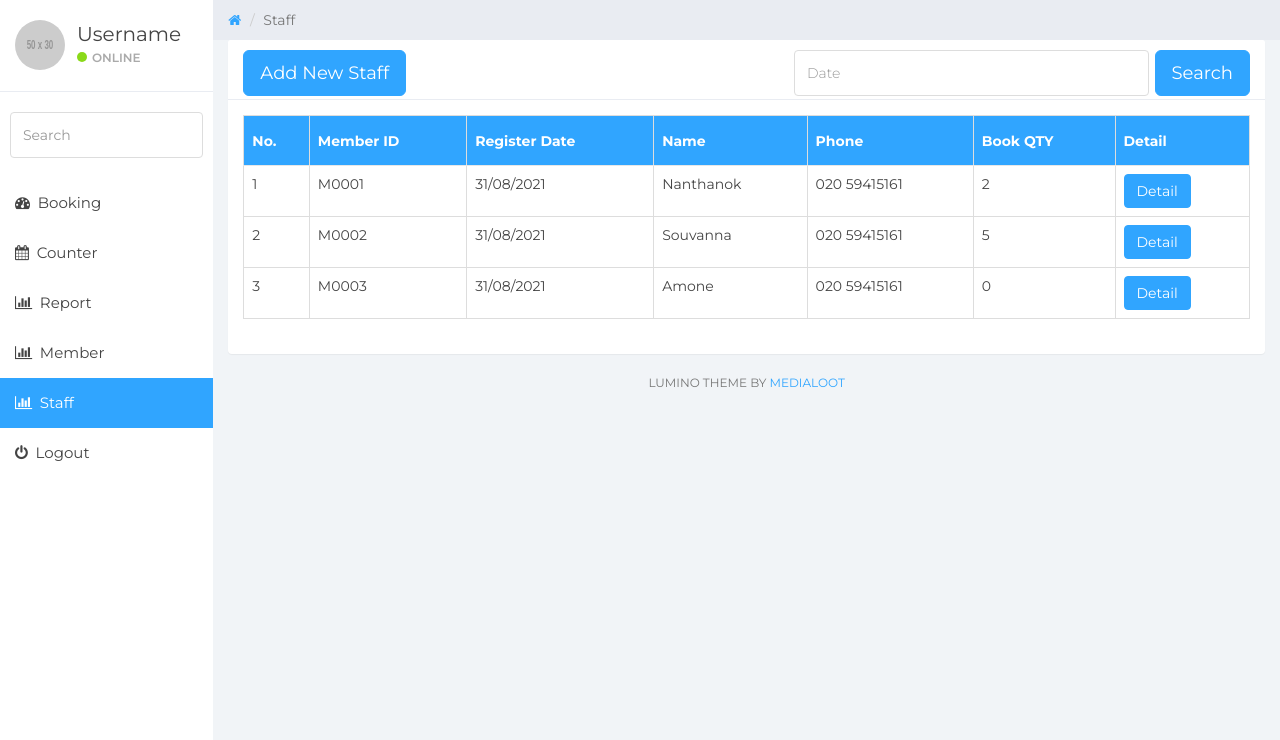
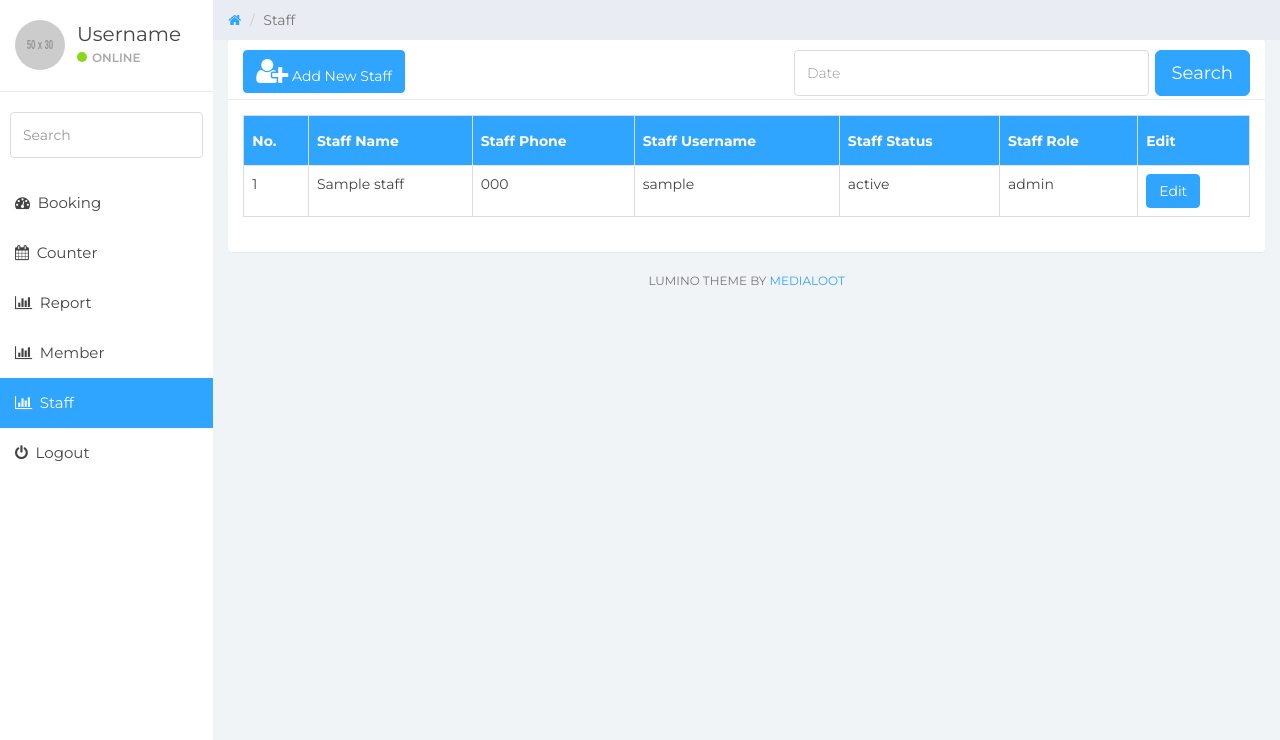
Before and after one commit to nunthanok/football, a PHP site: page /admin/staff.php in a window 1280 px wide. Shown: the part 60-800 px from the top of the page. Run offline with PHP 8.4, Linux system fonts and the light colour scheme; tables that the repository leaves empty or names only in its code hold one stand-in row (values such as "Sample post"); grey boxes labelled with a size stand in for pictures from a placeholder-image service; some libraries are stand-ins or nearby versions.

Commit message:
query data from table staffs

```diff
--- a/admin/staff.php
+++ b/admin/staff.php
@@ -1,3 +1,7 @@
+<?php
+include("../database/connect.php");
+?>
+
 <!DOCTYPE html>
 <html>
 <head>
@@ -132,7 +136,7 @@
 
 					<div class="row">
 							<div class="col-lg-6">
-								<button class="btn btn-primary btn-lg"> Add New Staff</button>
+								<button class="btn btn-primary btn-md" data-toggle="modal" data-target="#myModal"><i class="fa fa-user-plus fa-2x"></i> Add New Staff</button>
 							</div>
 							<div class="col-lg-6">
 								<form class="form-inline pull-right">
@@ -150,42 +154,50 @@
 						<thead style="background-color: #30a5ff; color: white;">
 							<tr>
 								<th>No.</th>
-								<th>Member ID</th>
-								<th>Register Date</th>
-                                <th>Name</th>
-                                <th>Phone</th>
-                                <th>Book QTY</th>
-                                <th>Detail</th>
+								<th>Staff Name</th>
+								<th>Staff Phone</th>
+                                <th>Staff Username</th>
+                                <th>Staff Status</th>
+								<th>Staff Role</th>
+                                <th>Edit</th>
 							</tr>
 						</thead>
 						<tbody>
+
+							<?php
+							$sql = "SELECT * FROM staffs";
+							$result = $mysqli->query($sql);
+							$no = 1;
+
+							if($result->num_rows > 0){
+
+
+								while($row = $result->fetch_assoc()){
+
+
+
+
+
+							?>
+
 							<tr>
-								<td>1</td>
-								<td>M0001</td>
-								<td>31/08/2021</td>
-                                <td>Nanthanok</td>
-                                <td>020 59415161</td>
-                                <td>2</td>
-                                <td><button class="btn btn-primary">Detail</button></td>
+								<td><?php echo $no++?></td>
+								<td><?php echo $row["staff_name"]?></td>
+								<td><?php echo $row["staff_phone"]?></td>
+                                <td><?php echo $row["staff_username"]?></td>
+                                <td><?php echo $row["staff_status"]?></td>
+                                <td><?php echo $row["staff_role"]?></td>
+                                <td><button class="btn btn-primary">Edit</button></td>
 							</tr>
-							<tr>
-                                <td>2</td>
-								<td>M0002</td>
-								<td>31/08/2021</td>
-                                <td>Souvanna</td>
-                                <td>020 59415161</td>
-                                <td>5</td>
-                                <td><button class="btn btn-primary">Detail</button></td>
-							</tr>
-							<tr>
-                                <td>3</td>
-								<td>M0003</td>
-								<td>31/08/2021</td>
-                                <td>Amone</td>
-                                <td>020 59415161</td>
-                                <td>0</td>
-                                <td><button class="btn btn-primary">Detail</button></td>
-							</tr>
+
+							<?php
+									}
+
+								}else{
+									echo "0 Result";
+								} $mysqli->close();
+							?>
+
 						</tbody>
 					</table>
 					</div>
@@ -195,7 +207,30 @@
 				<p class="back-link">Lumino Theme by <a href="https://www.medialoot.com">Medialoot</a></p>
 			</div>
 		</div><!--/.row-->
+
 	</div>	<!--/.main-->
+
+
+
+	<!-- Modal -->
+	<div class="modal fade" id="myModal" tabindex="-1" role="dialog" aria-labelledby="myModalLabel">
+	<div class="modal-dialog" role="document">
+		<div class="modal-content">
+		<div class="modal-header">
+			<button type="button" class="close" data-dismiss="modal" aria-label="Close"><span aria-hidden="true">&times;</span></button>
+			<h4 class="modal-title" id="myModalLabel"><i class="fa fa-user-plus fa-2x"></i> Add New Staff</h4>
+		</div>
+		<div class="modal-body">
+			...
+		</div>
+		<div class="modal-footer">
+			<button type="button" class="btn btn-default" data-dismiss="modal">Close</button>
+			<button type="button" class="btn btn-primary">Save changes</button>
+		</div>
+		</div>
+	</div>
+	</div>
+
 
 
 	<script src="js/jquery-1.11.1.min.js"></script>
--- a/database/connect.php
+++ b/database/connect.php
@@ -16,8 +16,6 @@ $mysqli = new mysqli (
 
         echo "Fail to connect to mysql : ". mysqli -> connect_error;
         exit();
-    }else{
-        echo "Connected";
-    }
+    };
 
 ?>
```
